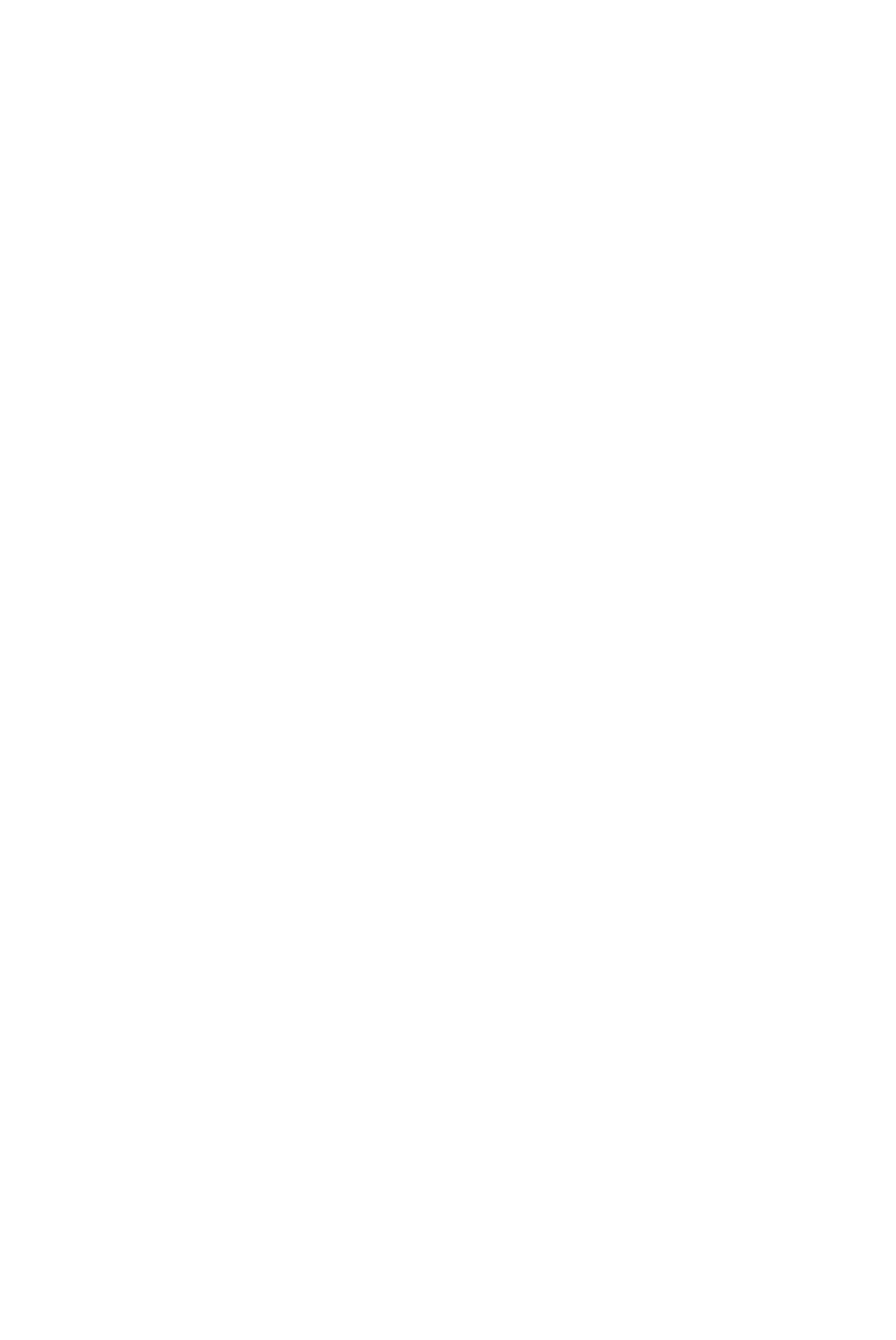
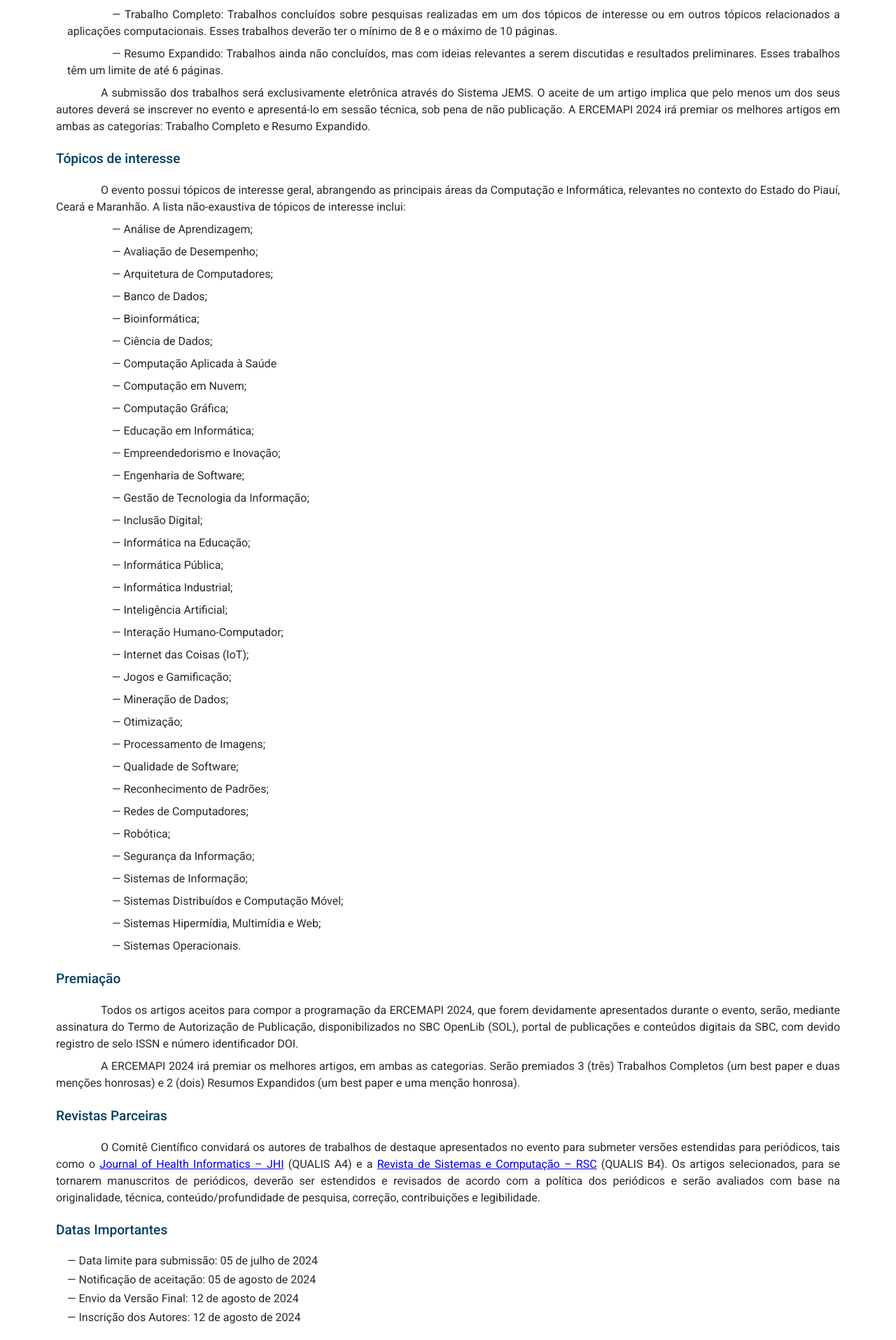
Before and after one commit to mayconndouglass/Ercemapi-2024, a React (Vite) app: page /chamadas/artigos in a window 1280 px wide. Before the commit this address had no page. Shown: the part 802-2717 px from the top of the page at 70% size. Before the commit the page ends 800 px from the top, so only its background shows below. Built offline with nearby package versions, Linux system fonts and the light colour scheme.

Commit message:
feat: add articles page

```diff
--- a/src/components/Header/index.tsx
+++ b/src/components/Header/index.tsx
@@ -1,5 +1,6 @@
 import * as S from "./styles"
 import { useState } from "react"
+import { Link } from "react-router-dom"
 
 import { Center } from "../Center"
 import { AnimatedButton } from "../AnimatedButton"
@@ -11,7 +12,6 @@ import { SlArrowDown } from "react-icons/sl"
 import ercemapi from "../../assets/Ercemapi 2020.png"
 import enucompi from "../../assets/Logo ENUCOMPI.png"
 import sbc from "../../assets/logosbc.png"
-import { Link } from "react-router-dom"
 
 export const Header = () => {
   const [isOpen, setIsOpen] = useState(false)
@@ -44,7 +44,7 @@ export const Header = () => {
             <li>
               <a href="#">Chamadas</a>
               <ul>
-                <li><a href="#">Artigos</a></li>
+                <li><Link to={"/chamadas/artigos"}>Artigos</Link></li>
                 <li><Link to={"/chamadas/minicursos"}>Minicursos</Link></li>
                 <li><Link to={"/chamadas/salao-de-prototipos"}>Salão de Protótipos</Link></li>
               </ul>
@@ -94,7 +94,7 @@ export const Header = () => {
                 <li onClick={() => setcallsOpen(!callsOpen)}>
                   <a href="#">Chamadas <SlArrowDown /></a>
                   <ul className={callsOpen ? "active" : ""}>
-                    <li><a href="#">Artigos</a></li>
+                    <li><Link to={"/chamadas/artigos"}>Artigos</Link></li>
                     <li><Link to={"/chamadas/minicursos"}>Minicursos</Link></li>
                     <li><Link to={"/chamadas/salao-de-prototipos"}>Salão de Protótipos</Link></li>
                   </ul>
--- /dev/null
+++ b/src/pages/Articles/index.tsx
@@ -0,0 +1,163 @@
+import * as S from "./styles"
+import { useEffect } from "react"
+
+import { Center } from "../../components/Center"
+import { Separator } from "../../components/Separator"
+import { Title } from "../../components/Title"
+
+export const Articles = () => {
+  useEffect(() => {
+    window.scrollTo(0, 0)
+  }, [])
+
+  return (
+    <>
+      <Separator />
+      <S.Container>
+        <Center>
+          <Title align="left" text="Artigos" />
+
+          <div className="line" />
+
+          <div className="content">
+            <h6>Chamada de Artigos</h6>
+            <p>
+              A <strong>VIII Escola Regional de Computação Ceará, Maranhão, Piauí (ERCEMAPI 2024)</strong> tem como objetivo disseminar o conhecimento técnico e científico sobre temas e assuntos de vanguarda na área de Computação. A escola busca incentivar a produção, publicação e disseminação de material técnico, didático e científico de alta qualidade. É um fórum de integração entre coordenadores de curso, pesquisadores, alunos de graduação e pós-graduação, e representantes dos setores governamental, industrial e de serviços dos Estados do Piauí, Ceará, Maranhão e demais regiões.
+            </p>
+
+            <p>
+              As Escolas Regionais são eventos promovidos pela <strong>Sociedade Brasileira de Computação (SBC)</strong>, uma das maiores sociedades científicas do país com atuação diversa em questões nacionais relativas à Computação. A ERCEMAPI é organizada por um comitê composto por representantes institucionais da SBC em Instituições de Ensino Superior (IES) dos três estados. A Realização da ERCEMAPI 2024 ficará a cargo da Secretaria Regional SBC Piauí, do Programa de Pós-Graduação em Ciência da Computação (PPGCC) e Programa de Pós-Graduação – Doutorado em Ciência da Computação – Associação UFMA-UFPI (DCCMAPI). A escola será realizada em conjunto com o <strong>XVII ENUCOMPI (Encontro Unificado de Computação do Piauí)</strong>, que congrega instituições, professores e estudantes na área de Informática e Computação do estado do Piauí.
+            </p>
+
+            <h6>Formato de Submissão</h6>
+            <p>
+              Deve ser utilizado o formato para submissão de artigos definido pela SBC (<a href="http://www.sbc.org.br/documentos-da-sbc/summary/169-templates-para-artigos-e-capitulos-de-livros/878-modelosparapublicaodeartigos" target="_blank" rel="noopener noreferrer">padrão SBC</a>). Os artigos submetidos devem ser anônimos, não contendo nomes, endereços ou outras informações que possam identificar seus autores. Todos os artigos devem estar no formato PDF e poderão ser submetidos em português ou inglês. Serão aceitas submissões de dois tipos de trabalhos:
+            </p>
+            <p>
+              <ul>
+                <li>
+                  — Trabalho Completo: Trabalhos concluídos sobre pesquisas realizadas em um dos tópicos de interesse ou em outros tópicos relacionados a aplicações computacionais. Esses trabalhos deverão ter o mínimo de 8 e o máximo de 10 páginas.
+                </li>
+
+                <li>
+                  — Resumo Expandido: Trabalhos ainda não concluídos, mas com ideias relevantes a serem discutidas e resultados preliminares. Esses trabalhos têm um limite de até 6 páginas.
+                </li>
+              </ul>
+            </p>
+
+            <p>
+              A submissão dos trabalhos será exclusivamente eletrônica através do Sistema JEMS. O aceite de um artigo implica que pelo menos um dos seus autores deverá se inscrever no evento e apresentá-lo em sessão técnica, sob pena de não publicação. A ERCEMAPI 2024 irá premiar os melhores artigos em ambas as categorias: Trabalho Completo e Resumo Expandido.
+            </p>
+
+            <h6>Tópicos de interesse</h6>
+            <p>
+              O evento possui tópicos de interesse geral, abrangendo as principais áreas da Computação e Informática, relevantes no contexto do Estado do Piauí, Ceará e Maranhão. A lista não-exaustiva de tópicos de interesse inclui:
+            </p>
+            <p>
+              <ul>
+                <li>— Análise de Aprendizagem;</li>
+
+                <li>— Avaliação de Desempenho;</li>
+
+                <li>— Arquitetura de Computadores;</li>
+
+                <li>— Banco de Dados;</li>
+
+                <li>— Bioinformática;</li>
+
+                <li>— Ciência de Dados;</li>
+
+                <li>— Computação Aplicada à Saúde</li>
+
+                <li>— Computação em Nuvem;</li>
+
+                <li>— Computação Gráfica;</li>
+
+                <li>— Educação em Informática;</li>
+
+                <li>— Empreendedorismo e Inovação;</li>
+
+                <li>— Engenharia de Software;</li>
+
+                <li>— Gestão de Tecnologia da Informação;</li>
+
+                <li>— Inclusão Digital;</li>
+
+                <li>— Informática na Educação;</li>
+
+                <li>— Informática Pública;</li>
+
+                <li>— Informática Industrial;</li>
+
+                <li>— Inteligência Artificial;</li>
+
+                <li>— Interação Humano-Computador;</li>
+
+                <li>— Internet das Coisas (IoT);</li>
+
+                <li>— Jogos e Gamificação;</li>
+
+                <li>— Mineração de Dados;</li>
+
+                <li>— Otimização;</li>
+
+                <li>— Processamento de Imagens;</li>
+
+                <li>— Qualidade de Software;</li>
+
+                <li>— Reconhecimento de Padrões;</li>
+
+                <li>— Redes de Computadores;</li>
+
+                <li>— Robótica;</li>
+
+                <li>— Segurança da Informação;</li>
+
+                <li>— Sistemas de Informação;</li>
+
+                <li>— Sistemas Distribuídos e Computação Móvel;</li>
+
+                <li>— Sistemas Hipermídia, Multimídia e Web;</li>
+
+                <li>— Sistemas Operacionais.</li>
+              </ul>
+            </p>
+
+            <h6>Premiação</h6>
+            <p>
+              Todos os artigos aceitos para compor a programação da ERCEMAPI 2024, que forem devidamente apresentados durante o evento, serão, mediante assinatura do Termo de Autorização de Publicação, disponibilizados no SBC OpenLib (SOL), portal de publicações e conteúdos digitais da SBC, com devido registro de selo ISSN e número identificador DOI.
+            </p>
+
+            <p>
+              A ERCEMAPI 2024 irá premiar os melhores artigos, em ambas as categorias. Serão premiados 3 (três) Trabalhos Completos (um best paper e duas menções honrosas) e 2 (dois) Resumos Expandidos (um best paper e uma menção honrosa).
+            </p>
+
+            <h6>
+              Revistas Parceiras
+            </h6>
+            <p>
+              O Comitê Científico convidará os autores de trabalhos de destaque apresentados no evento para submeter versões estendidas para periódicos, tais como o <a href="https://jhi.sbis.org.br/index.php/jhi-sbis" target="_blank" rel="noopener noreferrer">Journal of Health Informatics – JHI</a> (QUALIS A4) e a <a href="https://revistas.unifacs.br/index.php/rsc" target="_blank" rel="noopener noreferrer">Revista de Sistemas e Computação – RSC</a> (QUALIS B4). Os artigos selecionados, para se tornarem manuscritos de periódicos, deverão ser estendidos e revisados de acordo com a política dos periódicos e serão avaliados com base na originalidade, técnica, conteúdo/profundidade de pesquisa, correção, contribuições e legibilidade.
+            </p>
+
+            <h6>
+              Datas Importantes
+            </h6>
+            <ul>
+              <li>— Data limite para submissão: 05 de julho de 2024 </li>
+              <li>— Notificação de aceitação: 05 de agosto de 2024  </li>
+              <li>— Envio da Versão Final: 12 de agosto de 2024 </li>
+              <li>— Inscrição dos Autores: 12 de agosto de 2024 </li>
+            </ul>
+
+            <h6>Coordenação do Comitê Científico</h6>
+            <p>
+              Prof. Dr. Rodrigo Veras
+
+              <span>rveras@ufpi.edu.br</span>
+            </p>
+          </div>
+        </Center>
+      </S.Container>
+    </>
+  )
+}
--- /dev/null
+++ b/src/pages/Articles/styles.ts
@@ -0,0 +1,70 @@
+import { styled } from "styled-components"
+
+export const Container = styled.section`
+  padding: 2.5rem 5rem 7.5rem;
+
+  @media screen and (max-width: 700px) {
+    padding: 2.5rem 2.5rem 5rem;
+  }
+
+  & > div {
+    .line {
+      width: 100%;
+      height: 1px;
+      background-color: ${({ theme }) => theme["gray-500"]};
+      opacity: 0.2;
+      margin: 4rem 0;
+
+      @media screen and (max-width: 700px) {
+        margin: 2rem 0;
+      }
+    }
+
+    .content {
+      p {
+        text-indent: 4rem;
+        text-align: justify;
+        font-size: 1rem;
+        font-weight: 400;
+        line-height: 1.5;
+        margin-bottom: 0.5rem;
+        color: #292930;
+
+        span {
+          display: block;
+          margin-left: 1rem;
+        }
+
+        @media screen and (max-width: 500px) {
+          text-indent: 2rem;
+        }
+      }
+
+      & > p:last-child {
+        text-indent: 0;
+      }
+
+      h6 {
+        font-size: 1.2rem;
+        font-weight: 500;
+        margin: 1.4rem 0;
+        color: ${({ theme }) => theme["blue-600"]};
+
+        @media screen and (max-width: 500px) {
+          text-align: center;
+        }
+      }
+
+     ul {
+        li {
+          margin-left: 1rem;
+          margin-bottom: 0.5rem;
+
+          @media screen and (max-width: 500px) {
+            margin-left: 0;
+          }
+        }
+      }
+    }
+  }
+`
--- a/src/routes/index.tsx
+++ b/src/routes/index.tsx
@@ -8,6 +8,7 @@ import { About } from '../pages/About';
 import { Organization } from '../pages/Organization';
 import { Workshops } from '../pages/Workshops';
 import { PrototypeHall } from '../pages/PrototypeHall';
+import { Articles } from '../pages/Articles';
 
 export const Router = () => {
   return (
@@ -21,6 +22,7 @@ export const Router = () => {
 
         <Route path="/chamadas/minicursos" element={<Workshops />} />
         <Route path="/chamadas/salao-de-prototipos" element={<PrototypeHall />} />
+        <Route path="/chamadas/artigos" element={<Articles />} />
       </Route>
 
       {/* <Route path="*" element={<NotFound />} /> */}
```
